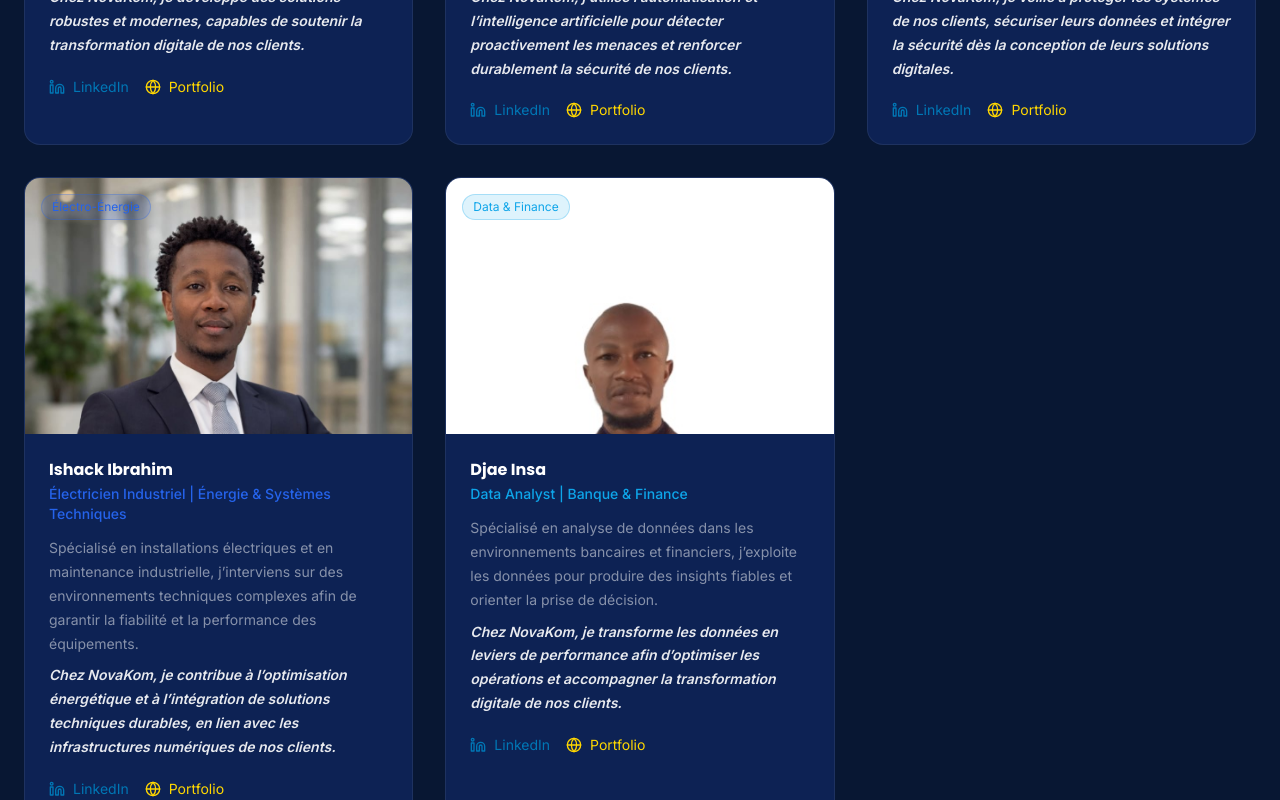
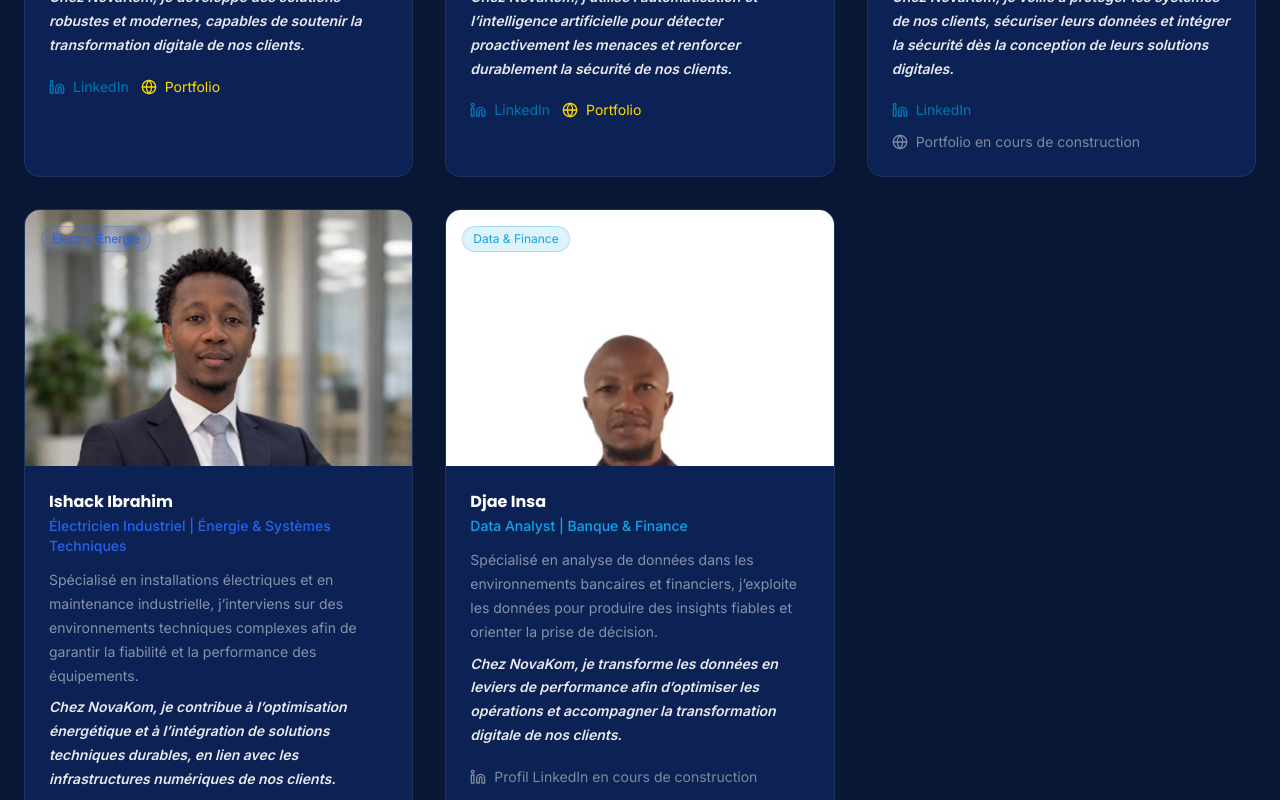
Before and after one commit to Mouam001/NovaKom, a React (Vite) app: page / in a window 1280 px wide. Shown: the part 8940-9740 px from the top of the page. Built offline with nearby package versions, Linux system fonts and the light colour scheme.

Commit message:
"Maj Profile"

```diff
--- a/src/app/components/Team.tsx
+++ b/src/app/components/Team.tsx
@@ -242,7 +242,8 @@ export function Team() {
                     </span>
                   )}
                 </p>
-                <div className="flex gap-4">
+                <div className="flex flex-col gap-3 sm:flex-row sm:items-center sm:flex-wrap">
+                  {member.linkedin && member.linkedin !== "#" ? (
                     <a
                       href={member.linkedin}
                       target="_blank"
@@ -252,6 +253,17 @@ export function Team() {
                     >
                       <Linkedin className="w-4 h-4" /> LinkedIn
                     </a>
+                  ) : (
+                    <span
+                      className="inline-flex items-center gap-2 text-sm opacity-80"
+                      style={{ color: "#9CA3AF", fontFamily: "Inter, sans-serif" }}
+                    >
+                      <Linkedin className="w-4 h-4" />
+                      {isFr ? "Profil LinkedIn en cours de construction" : "LinkedIn profile under construction"}
+                    </span>
+                  )}
+
+                  {member.portfolio && member.portfolio !== "#" ? (
                     <a
                       href={member.portfolio}
                       target="_blank"
@@ -261,6 +273,15 @@ export function Team() {
                     >
                       <Globe className="w-4 h-4" /> {isFr ? "Portfolio" : "Portfolio"}
                     </a>
+                  ) : (
+                    <span
+                      className="inline-flex items-center gap-2 text-sm opacity-80"
+                      style={{ color: "#9CA3AF", fontFamily: "Inter, sans-serif" }}
+                    >
+                      <Globe className="w-4 h-4" />
+                      {isFr ? "Portfolio en cours de construction" : "Portfolio under construction"}
+                    </span>
+                  )}
                 </div>
               </div>
               </div>
```
Lines whose indentation alone changed are shown as unchanged.
